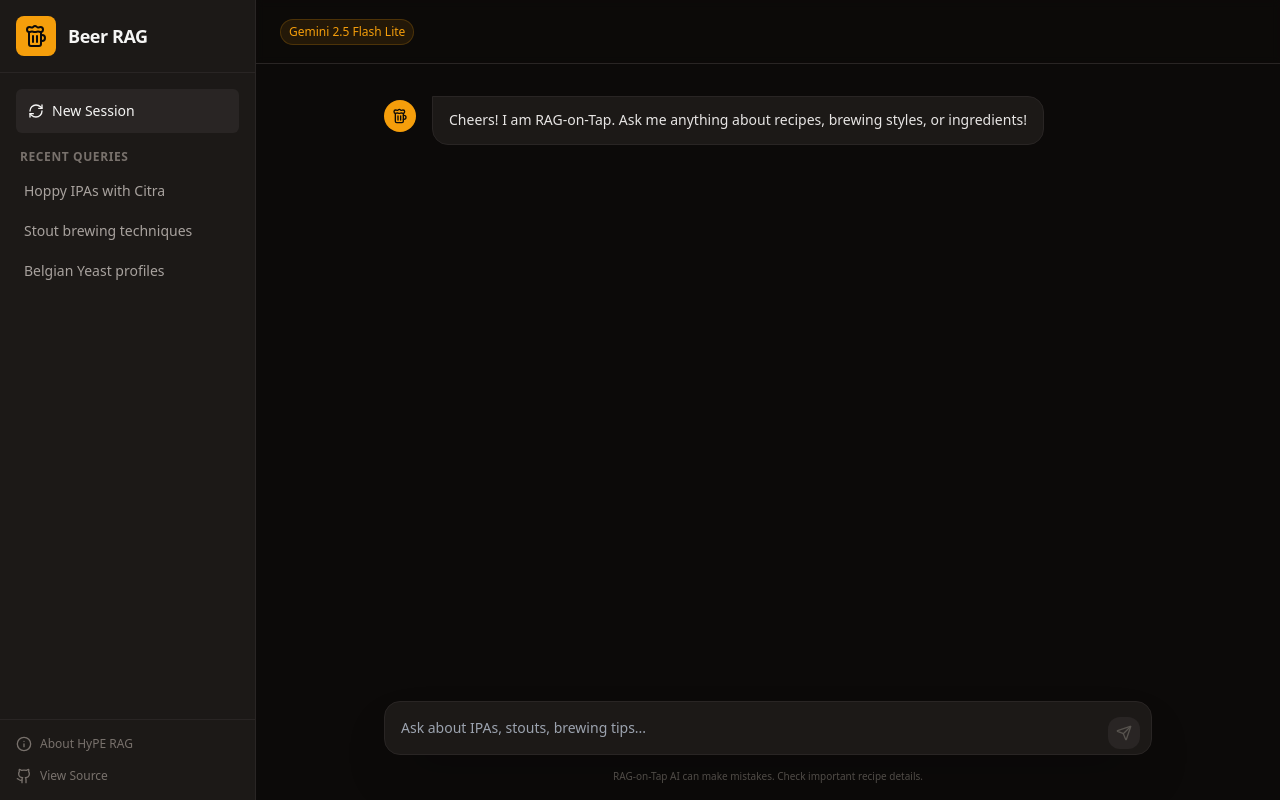
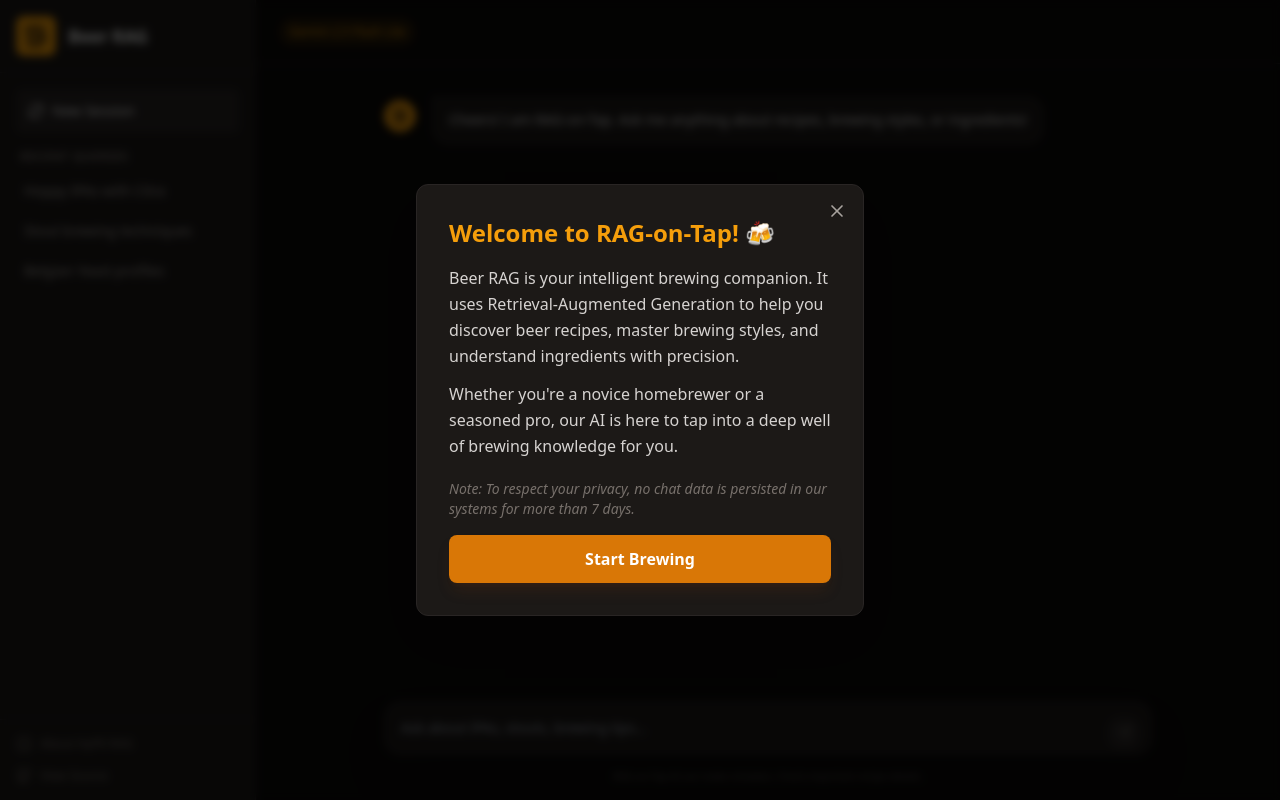
Before and after one commit to vlagorsse/rag_on_tap, a React (Vite) app in the folder frontend/: page / in a window 1280 px wide. Built offline with nearby package versions, Linux system fonts and the light colour scheme.

Commit message:
welcome modal

```diff
--- a/frontend/src/App.tsx
+++ b/frontend/src/App.tsx
@@ -3,6 +3,7 @@ import { Sidebar } from "./components/Sidebar";
 import { Header } from "./components/Header";
 import { ChatMessage } from "./components/ChatMessage";
 import { ChatInput } from "./components/ChatInput";
+import { WelcomeModal } from "./components/WelcomeModal";
 
 interface Message {
   role: "user" | "assistant";
@@ -99,6 +100,7 @@ export default function App() {
 
   return (
     <div className="flex h-screen bg-stone-950 text-stone-100 overflow-hidden font-sans">
+      <WelcomeModal />
       <Sidebar />
 
       {/* Main Content */}
--- /dev/null
+++ b/frontend/src/components/WelcomeModal.tsx
@@ -0,0 +1,68 @@
+import { useState, useEffect } from "react";
+import { X } from "lucide-react";
+
+export function WelcomeModal() {
+  const [isOpen, setIsOpen] = useState(false);
+
+  useEffect(() => {
+    const hasSeenWelcome = localStorage.getItem("hasSeenWelcome");
+    if (!hasSeenWelcome) {
+      setIsOpen(true);
+    }
+  }, []);
+
+  const closeModal = () => {
+    setIsOpen(false);
+    localStorage.setItem("hasSeenWelcome", "true");
+  };
+
+  if (!isOpen) return null;
+
+  return (
+    <div className="fixed inset-0 z-50 flex items-center justify-center p-4 bg-black/70 backdrop-blur-sm animate-in fade-in duration-300">
+      <div className="bg-stone-900 border border-stone-800 rounded-xl shadow-2xl max-w-md w-full overflow-hidden animate-in zoom-in-95 duration-300">
+        <div className="relative p-6 md:p-8">
+          <button
+            onClick={closeModal}
+            className="absolute top-4 right-4 text-stone-400 hover:text-white transition-colors"
+            aria-label="Close"
+          >
+            <X size={20} />
+          </button>
+
+          <div className="space-y-4">
+            <h2 className="text-2xl font-bold text-amber-500">
+              Welcome to RAG-on-Tap! 🍻
+            </h2>
+
+            <div className="space-y-3 text-stone-300 leading-relaxed">
+              <p>
+                Beer RAG is your intelligent brewing companion. It uses
+                Retrieval-Augmented Generation to help you discover beer
+                recipes, master brewing styles, and understand ingredients with
+                precision.
+              </p>
+              <p>
+                Whether you're a novice homebrewer or a seasoned pro, our AI is
+                here to tap into a deep well of brewing knowledge for you.
+              </p>
+              <div className="pt-2">
+                <p className="text-sm text-stone-500 italic">
+                  Note: To respect your privacy, no chat data is persisted in
+                  our systems for more than 7 days.
+                </p>
+              </div>
+            </div>
+
+            <button
+              onClick={closeModal}
+              className="w-full mt-6 bg-amber-600 hover:bg-amber-500 text-white font-semibold py-3 px-6 rounded-lg transition-colors shadow-lg shadow-amber-900/20"
+            >
+              Start Brewing
+            </button>
+          </div>
+        </div>
+      </div>
+    </div>
+  );
+}
```
